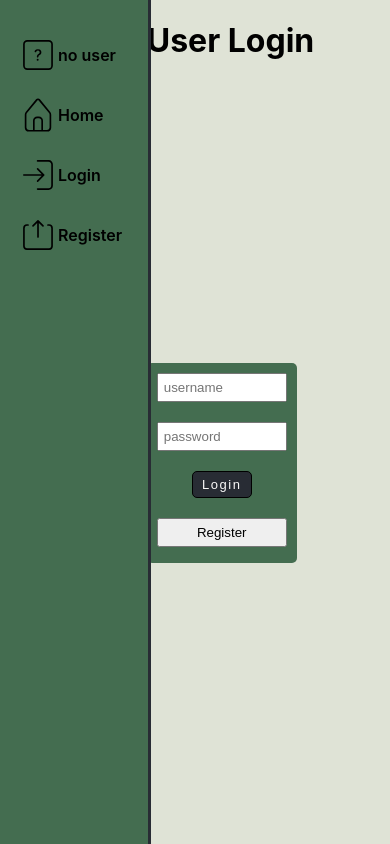
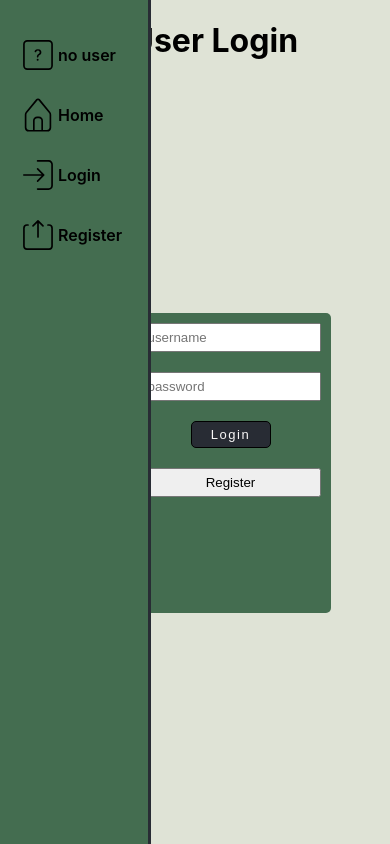
Before and after one commit to chubrubbaloo/uppgift3-frontend, a React (Create React App) app: page /login in a window 390 px wide. Built offline with nearby package versions, Linux system fonts and the light colour scheme.

Commit message:
updated responsive css in LoginView

```diff
--- a/src/views/loginView/LoginView.css
+++ b/src/views/loginView/LoginView.css
@@ -19,8 +19,8 @@
     border-radius: 5px;
     display: flex;
     flex-direction: column;
-    height: 200px;
-    width: 150px;
+    height: 300px;
+    width: 200px;
 }
 
 .login_view .form * {
```
